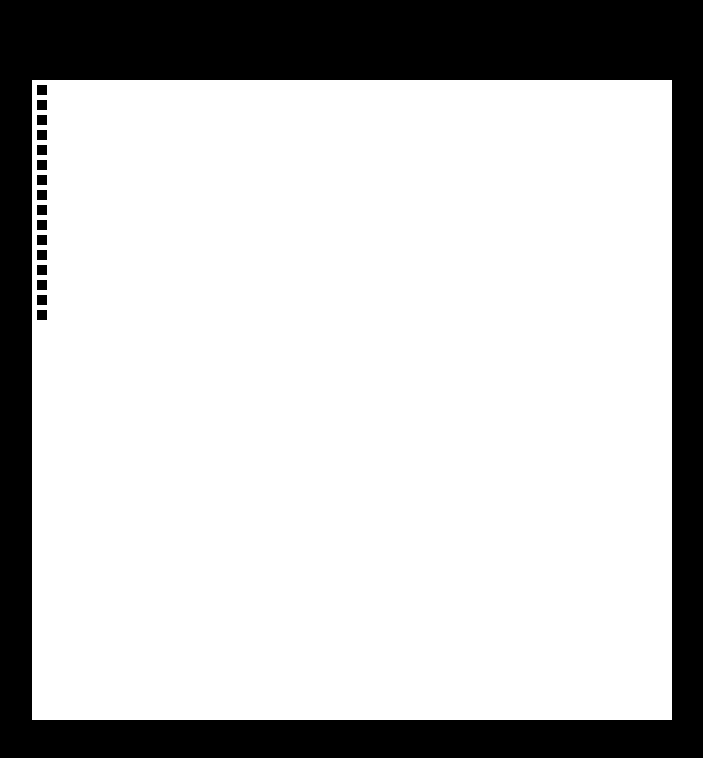
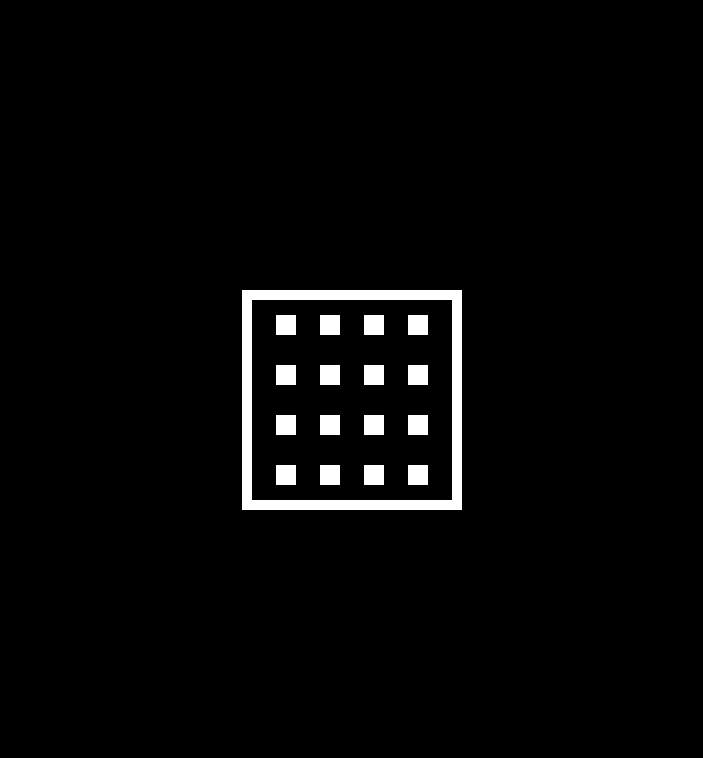
Before and after one commit to francisbjr/goof, a plain HTML site: page etch-a-sketch/eas.html in a window 1280 px wide. Shown: the whole page, without its empty margins (288-991 px from the left). Drawn offline with Linux system fonts and the light colour scheme.

Commit message:
Update createGrid function
Updated the function and the way the grid is styled.

```diff
--- a/etch-a-sketch/eas.css
+++ b/etch-a-sketch/eas.css
@@ -10,17 +10,30 @@ body {
 .grid {
     background-color: white;
     color: aliceblue;
-    width: 80vmin;
-    height: 80vmin;
     position: absolute;
     transform: translate(-50%,-50%);
     top: 50%;
     left: 50%;
+    display: flex;
+    flex-direction: column;
+    justify-content: center;
+    align-items: center;
+    padding: 10px;
 }
 
-div:not(.grid) {
-    width: 10px;
-    height: 10px;
-    margin: 5px;
+#divRow {
+    display: flex;
+    height: 50px;
+    width: 200px;
+    flex-direction: row;
+    justify-content: space-evenly;
+    align-items: center;
     background-color: black;
+
 }
+
+#divColumn {
+    background-color: white;
+    height: 20px;
+    width: 20px;
+}
--- a/etch-a-sketch/eas.js
+++ b/etch-a-sketch/eas.js
@@ -3,10 +3,17 @@ const grid = document.getElementById('grid')
 //create function called createGrid
 const createGrid = () => {
     //loop will run 16 times
-    for (let i = 0; i < 16; i++) {
+    for (let i = 0; i < 4; i++) {
         //create a var that makes a child div for 'grid'
-        let div = document.createElement('div')
-        grid.appendChild(div)
+        let divRow = document.createElement('div')
+        divRow.setAttribute('id', 'divRow')
+        grid.appendChild(divRow)
+
+        for (let i = 0; i < 4; i++) {
+            let divColumn = document.createElement('div')
+            divColumn.setAttribute('id', 'divColumn')
+            divRow.appendChild(divColumn)
+        }
     }
 
     return
```
